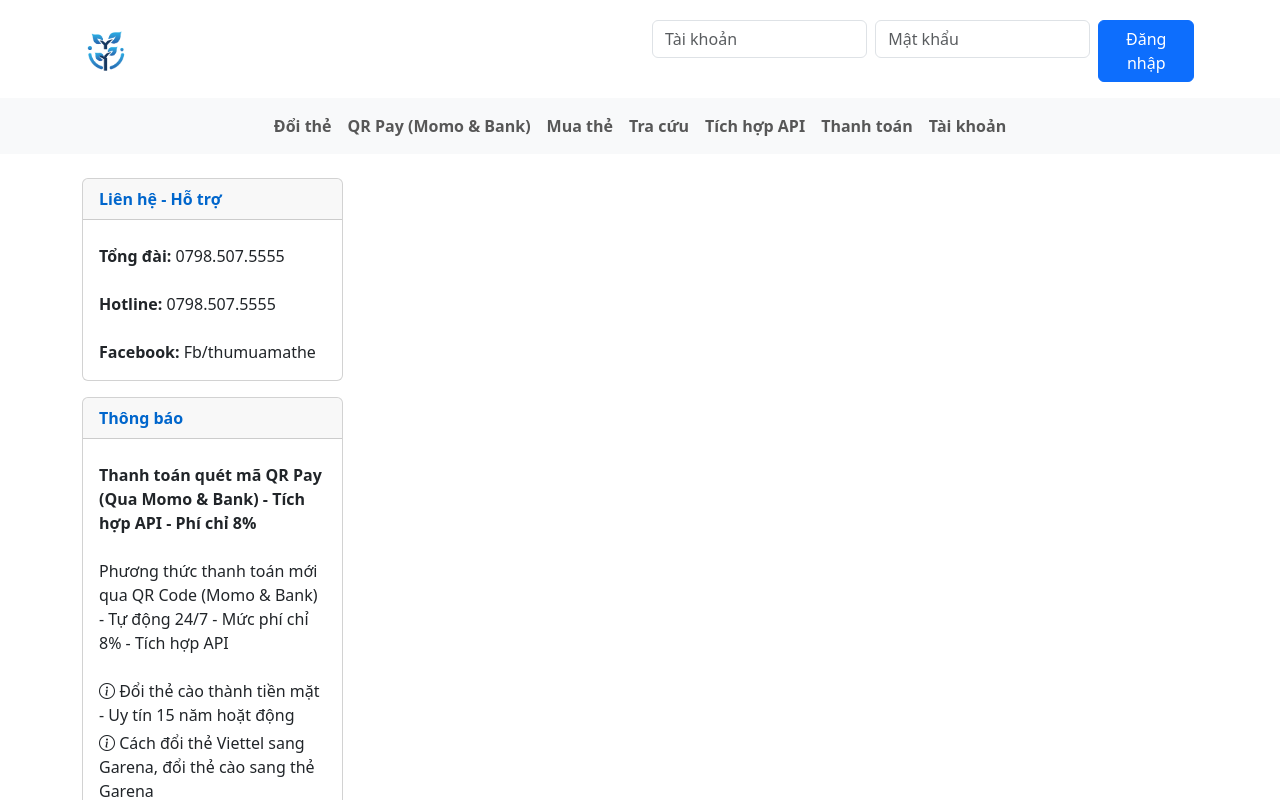
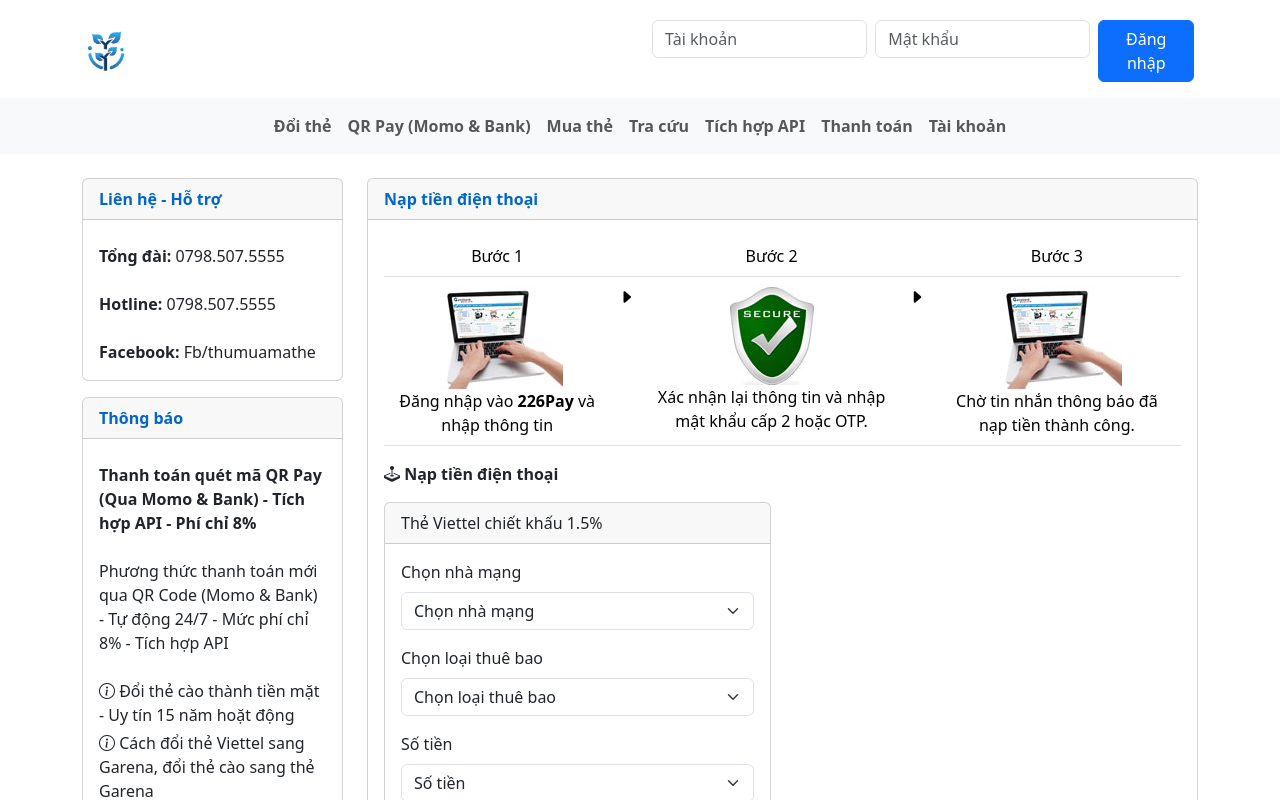
Before and after one commit to namnn2210/226pay_spa, a Nuxt app: page /topup in a window 1280 px wide. Shown: the top 800 px of the page. Built offline with nearby package versions, Linux system fonts and the light colour scheme.

Commit message:
doing topup

```diff
--- a/components/NapThe.vue
+++ b/components/NapThe.vue
@@ -44,6 +44,64 @@
                      required/>
             </div>
             <button type="submit" class="btn btn-primary mt-3">Nạp thẻ</button>
+          </div>
+          <div class="col-md-6">
+            <div class="table-responsive">
+              <table class="table table-striped">
+                <thead>
+                <tr class="table-active">
+                  <th>#</th>
+                  <th>Loại thẻ</th>
+                  <th>Biểu Phí</th>
+                  <th>Trạng thái</th>
+                </tr>
+                </thead>
+                <tbody>
+                <tr>
+                  <td>1</td>
+                  <td>Viettel</td>
+                  <td>36%</td>
+                  <td class="text-success">Đang hoạt động</td>
+                </tr>
+                <tr>
+                  <td>2</td>
+                  <td>Mobifone</td>
+                  <td>36%</td>
+                  <td class="text-success">Đang hoạt động</td>
+                </tr>
+                <tr>
+                  <td>3</td>
+                  <td>Vinaphone</td>
+                  <td>29%</td>
+                  <td class="text-success">Đang hoạt động</td>
+                </tr>
+                <tr>
+                  <td>4</td>
+                  <td>VN-Mobile</td>
+                  <td>36%</td>
+                  <td class="text-danger">Bảo trì</td>
+                </tr>
+                <tr>
+                  <td>5</td>
+                  <td>Gate</td>
+                  <td>30%</td>
+                  <td class="text-success">Đang hoạt động</td>
+                </tr>
+                <tr>
+                  <td>6</td>
+                  <td>Zing</td>
+                  <td>29%</td>
+                  <td class="text-success">Đang hoạt động</td>
+                </tr>
+                <tr>
+                  <td>7</td>
+                  <td>Garena</td>
+                  <td>29%</td>
+                  <td class="text-success">Đang hoạt động</td>
+                </tr>
+                </tbody>
+              </table>
+            </div>
           </div>
         </div>
       </div>
--- a/pages/buy-card-detail.vue
+++ b/pages/buy-card-detail.vue
@@ -73,13 +73,13 @@
             </p>
             <div class="table-responsive">
               <table class="table">
-                <tbody>
+                <thead>
                 <tr>
                   <td class="text-center">SL</td>
                   <td class="text-center">Loại thẻ</td>
                   <td class="text-center">Thời gian</td>
                 </tr>
-                </tbody>
+                </thead>
               </table>
             </div>
           </div>
--- a/pages/buy-card.vue
+++ b/pages/buy-card.vue
@@ -23,8 +23,8 @@
             <b><i class="bi bi-joystick"></i> Nạp tự động</b>
           </p>
           <p>
-            <button class="btn btn-primary">Nạp tiền điện thoại</button>
-            <a href="#" class="m-3 text-dark">Nạp tiền điện thoại chiết khấu ưu đãi thao tác nhanh</a>
+            <a href="/topup"><button class="btn btn-primary">Nạp tiền điện thoại</button></a>
+            <a href="/topup" class="m-3 text-dark">Nạp tiền điện thoại chiết khấu ưu đãi thao tác nhanh</a>
           </p>
         </div>
         <div class="mb-3">
--- /dev/null
+++ b/pages/topup.vue
@@ -0,0 +1,132 @@
+<template>
+<div class="card h-100">
+  <div class="card-header">
+    <b class="card-title">Nạp tiền điện thoại</b>
+  </div>
+  <div class="card-body">
+    <div class="table-responsive">
+      <table class="table">
+        <tbody>
+        <tr>
+          <td class="text-center">Bước 1</td>
+          <td></td>
+          <td class="text-center">Bước 2</td>
+          <td></td>
+          <td class="text-center">Bước 3</td>
+        </tr>
+        <tr>
+          <td rowspan="2" class="text-center">
+            <img src="/images/computer.jpg"/>
+            <div class="text-center">
+              Đăng nhập vào <b>226Pay</b> và nhập thông tin
+            </div>
+          </td>
+          <td>
+            <i class="bi bi-caret-right-fill"></i>
+          </td>
+          <td rowspan="2" class="text-center">
+            <img src="/images/secure.jpg"/>
+            <div class="text-center">
+              Xác nhận lại thông tin và nhập mật khẩu cấp 2 hoặc OTP.
+            </div>
+          </td>
+          <td>
+            <i class="bi bi-caret-right-fill"></i>
+          </td>
+          <td rowspan="2" class="text-center">
+            <img src="/images/computer.jpg"/>
+            <div class="text-center">
+              Chờ tin nhắn thông báo đã nạp tiền thành công.
+            </div>
+          </td>
+        </tr>
+        </tbody>
+      </table>
+    </div>
+    <div class="row">
+      <div class="col-md-6">
+        <p>
+          <b><i class="bi bi-joystick"></i> Nạp tiền điện thoại</b>
+        </p>
+        <div class="card">
+          <div class="card-header">
+            Thẻ {{selectedOption.name}} chiết khấu 1.5%
+          </div>
+          <div class="card-body">
+            <form @submit.prevent="handleSubmit">
+              <Dropdown
+                  v-model="selectedCarrier"
+                  :options="carriers"
+                  placeholder="Chọn nhà mạng"
+                  label="Chọn nhà mạng"
+                  id="carrierDropdown"
+              />
+              <div class="mb-3">
+                <Dropdown
+                    v-model="selectedCarrierMode"
+                    :options="carrierMode"
+                    placeholder="Chọn loại thuê bao"
+                    label="Chọn loại thuê bao"
+                    id="carrierModeDropdown"
+                />
+              </div>
+              <div class="mb-3">
+                <Dropdown
+                    v-model="selectedAmountOption"
+                    :options="amountOptions"
+                    placeholder="Số tiền"
+                    label="Số tiền"
+                    id="amountDropdown"
+                />
+              </div>
+              <div class="mb-3">
+                <label for="phone" class="form-label">Số điện thoại</label>
+                <input type="number" id="phone"class="form-control" required/>
+              </div>
+              <button type="submit" class="btn btn-primary mt-3">Đồng ý</button>
+            </form>
+          </div>
+        </div>
+      </div>
+    </div>
+  </div>
+</div>
+</template>
+
+<script setup lang="ts">
+
+import Dropdown from "~/components/Dropdown.vue";
+import {ref} from "vue";
+const carriers = [
+  { value: 'viettel', name: 'Viettel', image: '/images/vt.png' },
+  { value: 'mobifone', name: 'Mobifone', image: '/images/mb-h.png' },
+  { value: 'vinaphone', name: 'Vinafone', image: '/images/vn-h.png' },
+  { value: 'vnmobile', name: 'VNMobile', image: '/images/vnmobile.png' },
+]
+const carrierMode = [
+  { value: 'prepaid', name: 'Thuê bao trả trước'},
+  { value: 'postpaid', name: 'Thuê bao trả sau' },
+]
+const amountOptions = [
+  { value: 10000, name: '10.000 VND' },
+  { value: 20000, name: '20.000 VND' },
+  { value: 30000, name: '30.000 VND' },
+  { value: 50000, name: '40.000 VND' },
+  { value: 100000, name: '100.000 VND' },
+  { value: 200000, name: '200.000 VND' },
+  { value: 500000, name: '500.000 VND' },
+
+]
+const selectedOption = ref(carriers[0])
+const selectedCarrier = ref('')
+const selectedCarrierMode = ref('')
+const selectedAmountOption = ref('')
+
+const handleSubmit = () => {
+
+}
+</script>
+
+<style scoped>
+
+</style>
```
Also changed, not shown: public/images/computer.jpg (added), public/images/secure.jpg (added).
